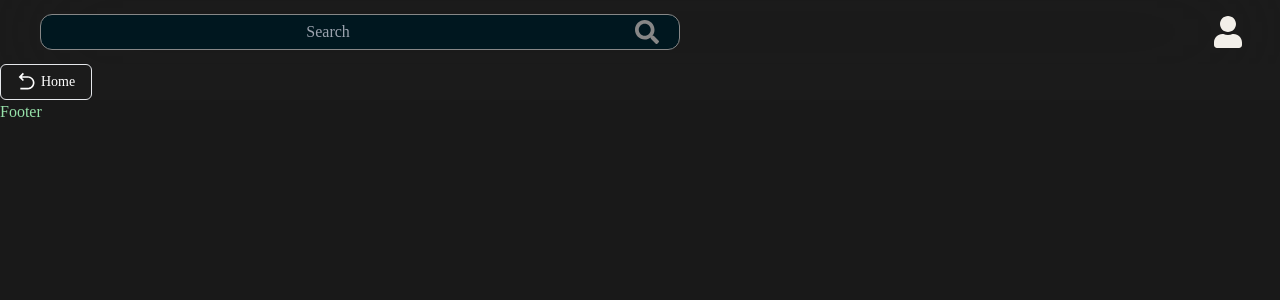
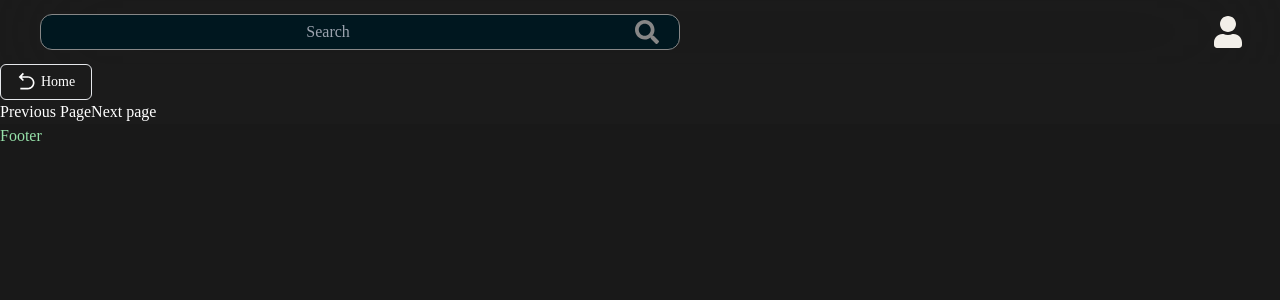
Before and after one commit to nii-shaan/Anifinity, a React (Vite) app: page /top-airing in a window 1280 px wide. Shown: the top 300 px of the page. Built offline with nearby package versions, Linux system fonts and the light colour scheme; no server answers; a web font is replaced by a local one.

Commit message:
feat: pagination

```diff
--- /dev/null
+++ b/src/components/me/Page.tsx
@@ -0,0 +1,76 @@
+import GobackButton from "@/components/me/GobackButton";
+import { useEffect, useState } from "react";
+
+interface PagePropsType {
+  url: string;
+}
+
+interface Datas {
+  id: string;
+  title: string;
+  url: string;
+  image: string;
+  duration: string;
+  japaneseTitle: string;
+  type: string;
+  sub: number;
+  dub: number;
+  episodes: number;
+}
+
+interface Result {
+  currentPage: number | null;
+  hasNextPage: boolean;
+  totalPages: number | null;
+  results: Datas[];
+}
+
+function Page({ url }: PagePropsType) {
+  const [currentPage, setCurrentPage] = useState<number>(1);
+  console.log(currentPage);
+
+  const [hasNextPage, setHasNextPage] = useState<boolean>(false);
+
+  const [totalPages, setTotalPages] = useState<number | null>(null);
+
+  const [datas, setDatas] = useState<Datas[] | []>([]);
+  console.log(datas);
+
+  useEffect(() => {
+    fetch(`${url}?page=${currentPage}`)
+      .then((res) => res.json())
+      .then((data) => {
+        setHasNextPage(data.hasNextPage);
+        setDatas(data.results);
+        setTotalPages(data.totalPages)
+      });
+  }, [currentPage]);
+
+  const handleNextPage = () => {
+    if (hasNextPage) {
+      setCurrentPage((prev) => prev + 1);
+    }
+  };
+
+  const handlePreviousPage = () => {
+    if (currentPage > 0) {
+      setCurrentPage((prev) => prev - 1);
+    }
+  };
+
+  return (
+    <div id="main" className="w-full">
+      <div id="gobackButton" className="w-full">
+        <GobackButton />
+      </div>
+      <button onClick={handlePreviousPage} className="text-white">
+        Previous Page
+      </button>
+      <button onClick={handleNextPage} className="text-white">
+        Next page
+      </button>
+    </div>
+  );
+}
+
+export default Page;
--- a/src/pages/TopAiring.tsx
+++ b/src/pages/TopAiring.tsx
@@ -1,13 +1,7 @@
-import GobackButton from "@/components/me/GobackButton";
+import Page from "@/components/me/Page";
 
 function TopAiring() {
-  return (
-    <div id="main" className="w-full">
-      <div id="gobackButton" className="w-full">
-        <GobackButton />
-      </div>
-    </div>
-  );
+  return <Page url="http://localhost:3000/anime/zoro/top-airing" />;
 }
 
 export default TopAiring;
```
